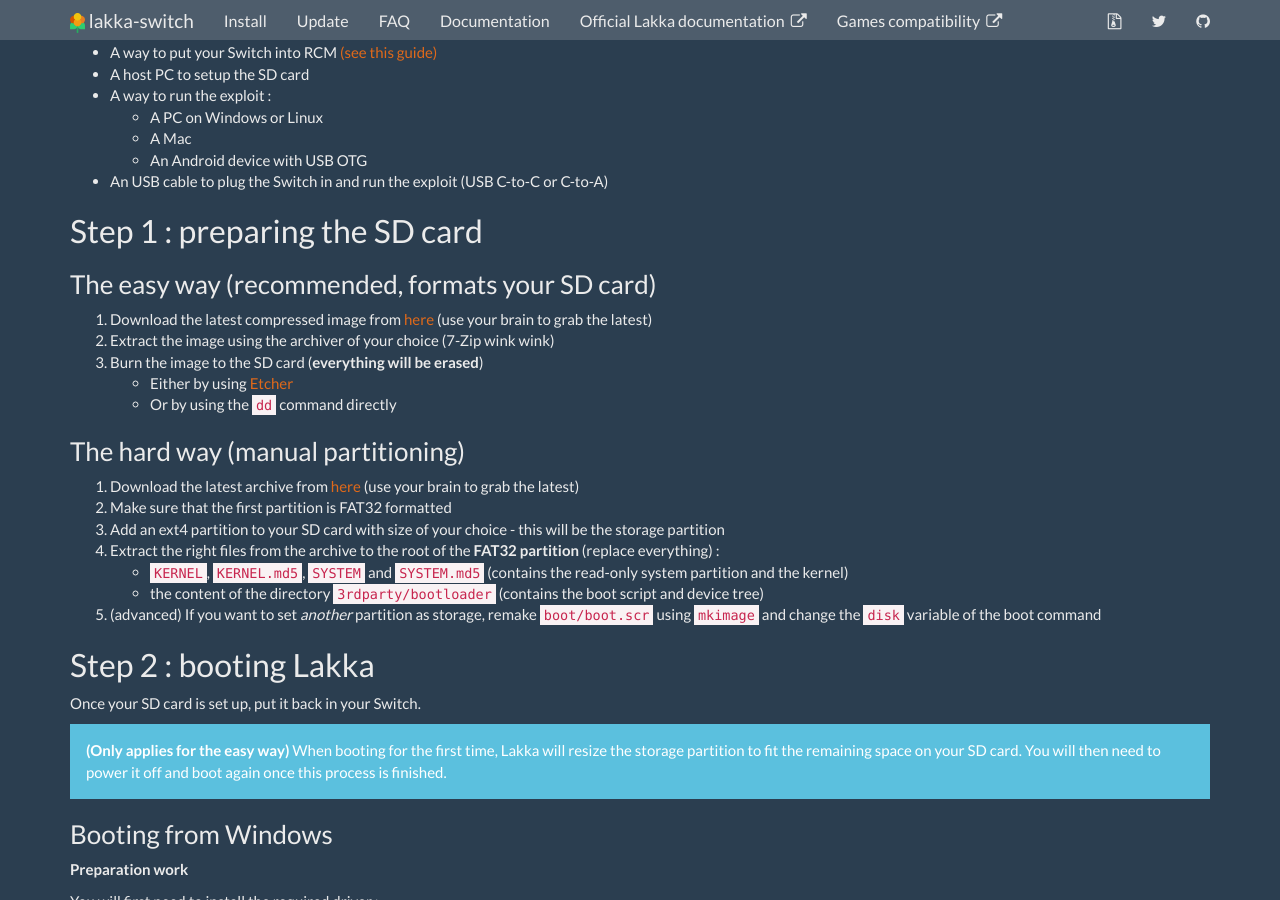
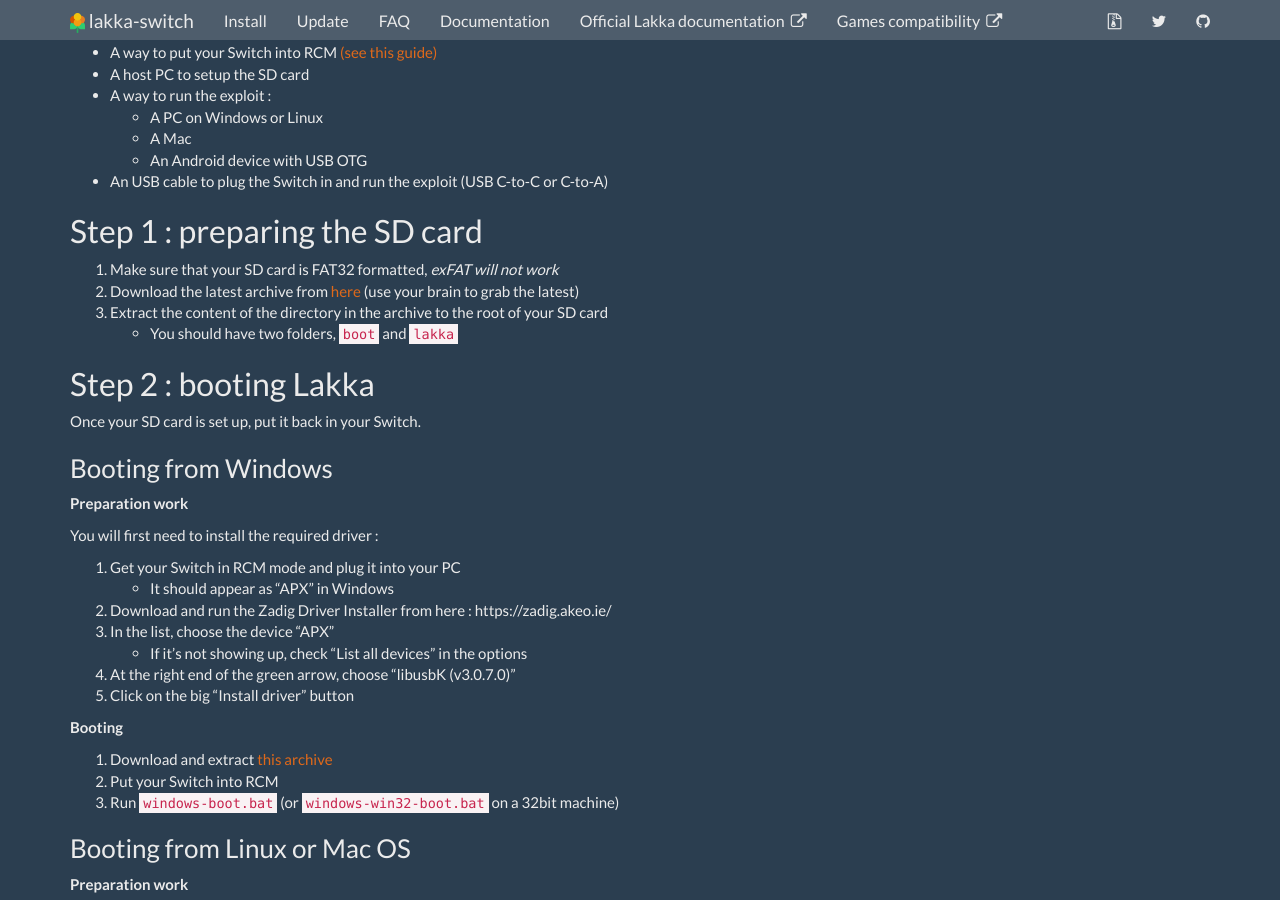
Before and after one commit to lakka-switch/documentation, a Jekyll site: the page built from installation.md, in a window 1280 px wide and 900 px high, scrolled down 469 px. Built offline with Jekyll 4.4.1, drawn with Linux system fonts in a browser that asks for light colours; nearby versions of some CDN libraries.

Commit message:
Update installation.md

```diff
--- a/installation.md
+++ b/installation.md
@@ -19,29 +19,14 @@
 
 ## Step 1 : preparing the SD card
 
-### The easy way (recommended, formats your SD card)
-
-1. Download the latest compressed image from [here](https://natinusala.cheats-inc.org/natinusala/lakka-switch/archives/images/) (use your brain to grab the latest)
-2. Extract the image using the archiver of your choice (7-Zip wink wink)
-3. Burn the image to the SD card (**everything will be erased**)
-    * Either by using [Etcher](https://etcher.io/)
-    * Or by using the `dd` command directly
-
-### The hard way (manual partitioning)
-
-1. Download the latest archive from [here](https://natinusala.cheats-inc.org/natinusala/lakka-switch/archives/updates/) (use your brain to grab the latest)
-2. Make sure that the first partition is FAT32 formatted
-3. Add an ext4 partition to your SD card with size of your choice - this will be the storage partition
-4. Extract the right files from the archive to the root of the **FAT32 partition** (replace everything) :
-    * `KERNEL`, `KERNEL.md5`, `SYSTEM` and `SYSTEM.md5` (contains the read-only system partition and the kernel)
-    * the content of the directory `3rdparty/bootloader` (contains the boot script and device tree)
-5. (advanced) If you want to set _another_ partition as storage, remake `boot/boot.scr` using `mkimage` and change the `disk` variable of the boot command
+0. Make sure that your SD card is FAT32 formatted, _exFAT will not work_
+1. Download the latest archive from [here](https://natinusala.cheats-inc.org/natinusala/lakka-switch/releases/) (use your brain to grab the latest)
+2. Extract the content of the directory in the archive to the root of your SD card
+    * You should have two folders, `boot` and `lakka`
 
 ## Step 2 : booting Lakka
 
 Once your SD card is set up, put it back in your Switch.
-
-{% include first_boot.html %}
 
 ### Booting from Windows
 
```
